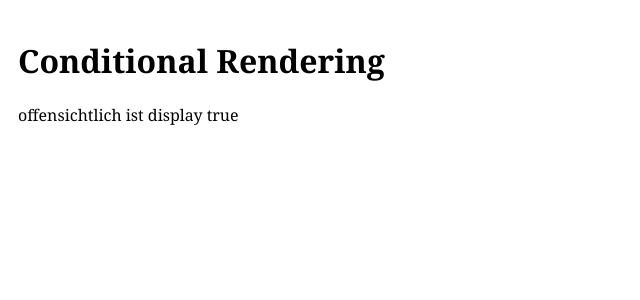
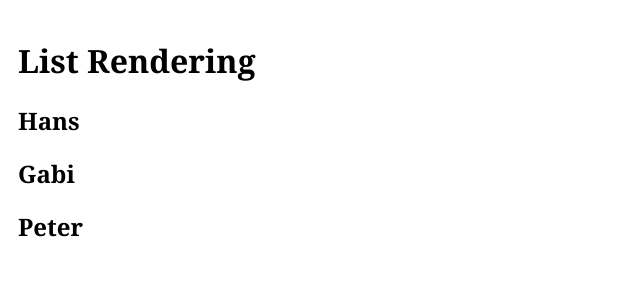
Before and after one commit to siggi-ai/Vue-Practice, a Vue app: page / in a window 1280 px wide. Shown: the top 300 px of the page, without its empty margins (0-640 px from the left). Built offline with nearby package versions, Linux system fonts and the light colour scheme.

Commit message:
list rendering

```diff
--- a/src/App.vue
+++ b/src/App.vue
@@ -1,7 +1,7 @@
 <template>
   <div class="main">
-    <h1>Conditional Rendering</h1>
-    <div v-show="display">offensichtlich ist display true</div>
+    <h1>List Rendering</h1>
+    <h2 v-for="name in names" :key="name">{{ name }}</h2>
   </div>
 </template>
 
@@ -10,7 +10,7 @@ export default {
   name: "App",
   data() {
     return {
-      display: true,
+      names: ["Hans", "Gabi", "Peter"],
     };
   },
 };
```
